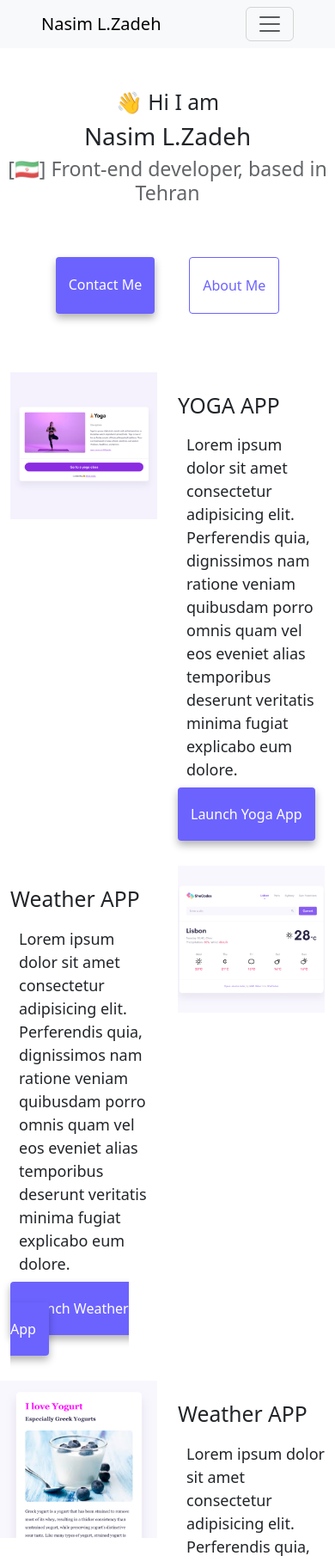
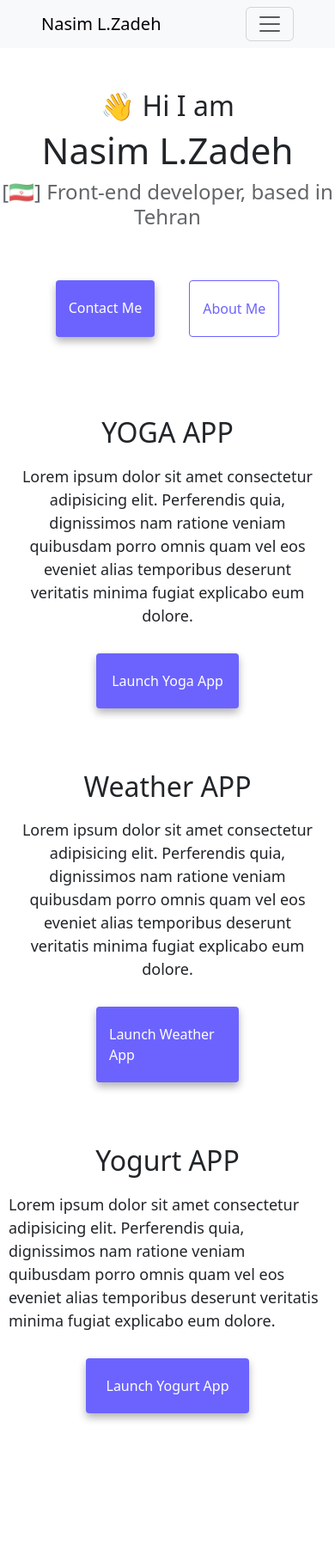
Before and after one commit to nasimlzadeh/Front-end-developer-responsive, a plain HTML site: page index.html in a window 390 px wide. Shown: the top 1810 px of the page at 86% size. After the commit the page ends 1692 px from the top, so only its background shows below. Drawn offline with nearby package versions, Linux system fonts and the light colour scheme.

Commit message:
made the whole project fully responsive

```diff
--- a/index.html
+++ b/index.html
@@ -31,9 +31,9 @@
     </div>
   </div>
 </nav>
-    <h2 class="mt-5" id="top">👋 Hi I am</h2>
-    <h1>Nasim L.Zadeh</h1>
-    <h3>[🇮🇷] Front-end developer, based in Tehran</h3>
+    <h2 class="mt-5 responsive-h2" id="top">👋 Hi I am</h2>
+    <h1 class="responsive-h1">Nasim L.Zadeh</h1>
+    <h3 class="responsive-h3">[🇮🇷] Front-end developer, based in Tehran</h3>
     <div class="navigation-links mb-5">
       <a href="about.html#contact" class="contact-link">Contact me</a>
       <a href="about.html" class="about-link">About me</a>
@@ -41,44 +41,44 @@
     <!-- --------------------------------------- -->
     <div class="container">
     <div class="row">
-    <div class="col-6">
-    <img src="images/yoga.png" class="img-fluid">
+    <div class="col-sm-6">
+    <img src="images/yoga.png" class="img-fluid d-none d-sm-block">
     </div>
-       <div class="col-6">
-    <h2 class="mt-4 app-name"> YOGA APP</h2>
-    <p class="nocolor-bg"> Lorem ipsum dolor sit amet consectetur
+       <div class="col-sm-6">
+    <h2 class="mt-4 app-name responsive-h2"> YOGA APP</h2>
+    <p class="nocolor-bg responsive-p"> Lorem ipsum dolor sit amet consectetur
     adipisicing elit. Perferendis quia, dignissimos nam ratione veniam
     quibusdam porro omnis quam vel eos eveniet alias temporibus
     deserunt veritatis minima fugiat explicabo eum dolore.</p>
         <div class="mb-5">
-      <a href="index#top" class="launch-links">Launch Yoga App</a>
+      <a href="index#top" class="launch-links responsive-button">Launch Yoga App</a>
       </div>
     </div>
     </div>
     <!-- -------------------------------------------------------- -->
     <div class="row">
-    <div class="col-6">
-    <h2 class="mt-4 app-name"> Weather APP</h2>
-    <p class="nocolor-bg"> Lorem ipsum dolor sit amet consectetur adipisicing elit. Perferendis quia, dignissimos nam ratione veniam quibusdam porro omnis quam vel eos eveniet alias temporibus deserunt veritatis minima fugiat explicabo eum dolore.</p>
+    <div class="col-sm-6">
+    <h2 class="mt-4 app-name responsive-h2"> Weather APP</h2>
+    <p class="nocolor-bg responsive-p"> Lorem ipsum dolor sit amet consectetur adipisicing elit. Perferendis quia, dignissimos nam ratione veniam quibusdam porro omnis quam vel eos eveniet alias temporibus deserunt veritatis minima fugiat explicabo eum dolore.</p>
         <div class="mb-5">
-      <a href="index#top" class="launch-links">Launch Weather App</a>
+      <a href="index#top" class="launch-links responsive-button">Launch Weather App</a>
       </div>
     </div>
-       <div class="col-6">
-    <img src="images/weather.png" class="img-fluid">
+       <div class="col-sm-6">
+    <img src="images/weather.png" class="img-fluid d-none d-sm-block">
     </div>
     </div>
     </div>
     <!-- --------------------------------------------------------------- -->
      <div class="row">
-    <div class="col-6">
-    <img src="images/yogurt.png" class="img-fluid">
+    <div class="col-sm-6">
+    <img src="images/yogurt.png" class="img-fluid d-none d-sm-block">
     </div>
-    <div class="col-6">
-    <h2 class="mt-4 app-name"> Weather APP</h2>
+    <div class="col-sm-6">
+    <h2 class="mt-4 app-name responsive-h2"> Yogurt APP</h2>
     <p class="nocolor-bg"> Lorem ipsum dolor sit amet consectetur adipisicing elit. Perferendis quia, dignissimos nam ratione veniam quibusdam porro omnis quam vel eos eveniet alias temporibus deserunt veritatis minima fugiat explicabo eum dolore.</p>
         <div class="mb-5">
-      <a href="index#top" class="launch-links">Launch Yogurt App</a>
+      <a href="index#top" class="launch-links responsive-button">Launch Yogurt App</a>
       </div>
     </div>
 
--- a/style.css
+++ b/style.css
@@ -37,9 +37,33 @@ p {
   line-height: 1.5;
   text-align: left;
 }
-
-.app-name {
-  text-align: left;
+@media (max-width: 576px) {
+  .responsive-h1 {
+    font-size: 42px;
+  }
+  .responsive-h2 {
+    font-size: 32px;
+    display: block;
+    text-align: center;
+  }
+  .responsive-h3 {
+    font-size: 24px;
+  }
+  .responsive-p {
+    text-align: center;
+  }
+  .responsive-button {
+    margin: 20px 100px;
+    border-radius: 4px;
+    padding: 10px 5px;
+    display: flex;
+    justify-content: center;
+  }
+}
+@media (min-width: 576px) {
+  .app-name {
+    text-align: left;
+  }
 }
 .nocolor-bg {
   background: white;
```
Also changed, not shown: about.html (+7 -7 lines).
